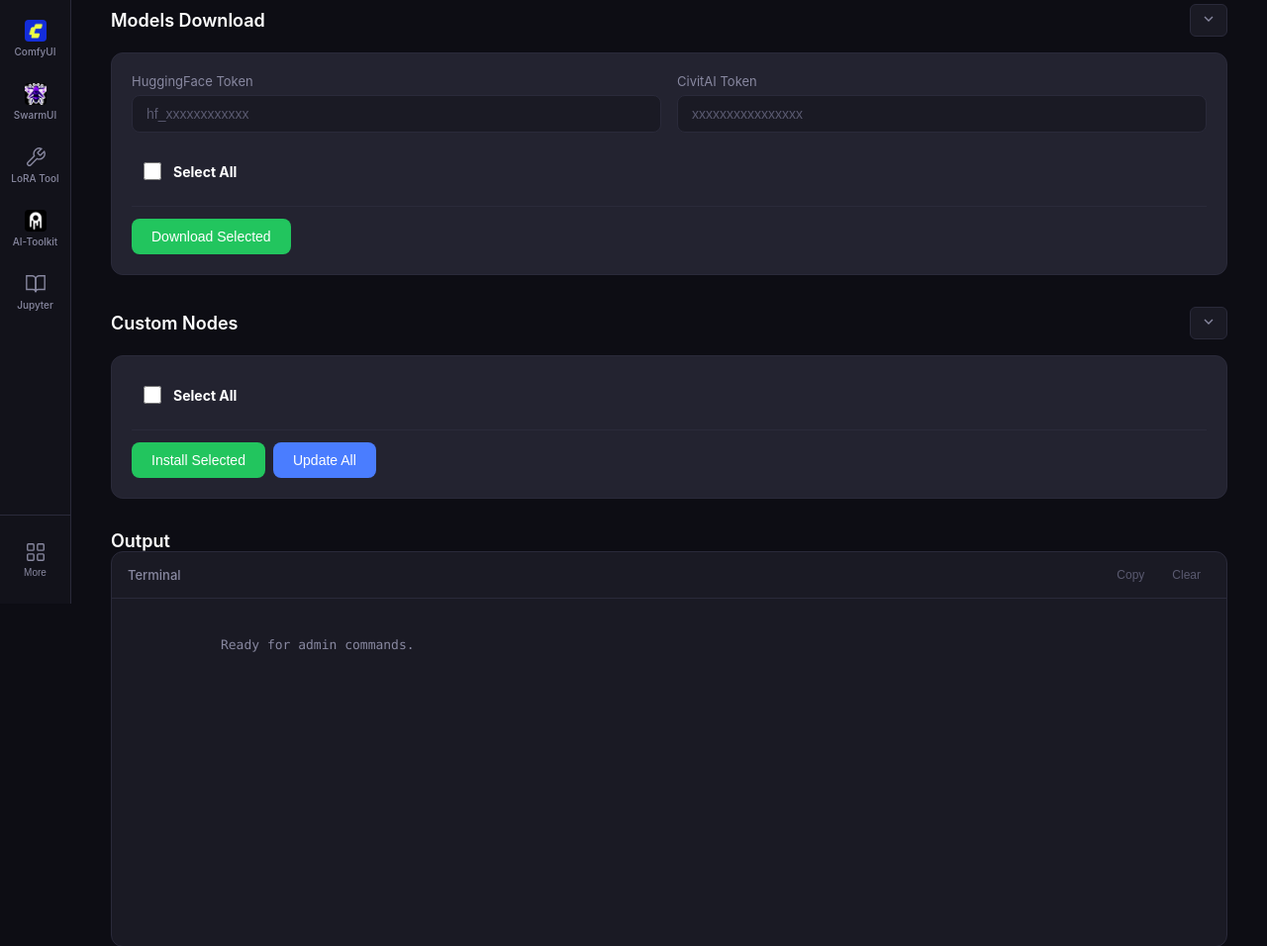
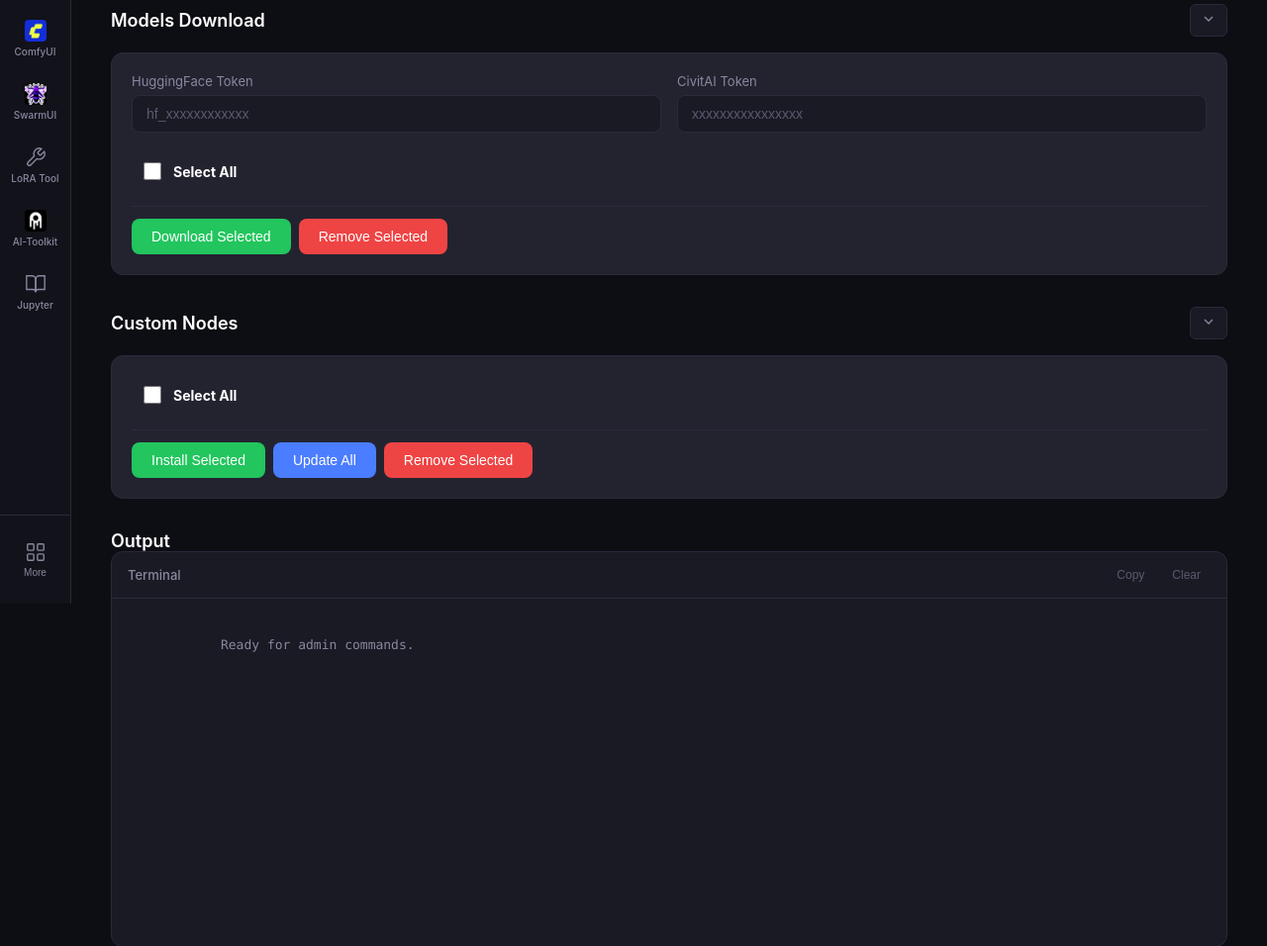
Before and after one commit to razvanmatei-sf/runpod-ggs, a Flask app: template server/templates/admin.html in a window 1280 px wide. Shown: the part 190-1146 px from the top of the page at 99% size. Run offline with Flask 3, Linux system fonts and the light colour scheme; the template is opened without the code that fills it, so the values that code supplies are empty.

Commit message:
Add remove buttons for models and custom nodes, fix custom nodes install

```diff
--- a/server/templates/admin.html
+++ b/server/templates/admin.html
@@ -146,6 +146,13 @@
             >
                 Download Selected
             </button>
+            <button
+                type="button"
+                class="tool-btn tool-btn-stop"
+                onclick="removeModels()"
+            >
+                Remove Selected
+            </button>
         </div>
     </div>
 </section>
@@ -218,6 +225,13 @@
                 onclick="updateAllNodes()"
             >
                 Update All
+            </button>
+            <button
+                type="button"
+                class="tool-btn tool-btn-stop"
+                onclick="removeNodes()"
+            >
+                Remove Selected
             </button>
         </div>
     </div>
@@ -500,7 +514,7 @@
         fetch("/custom_nodes_action", {
             method: "POST",
             headers: { "Content-Type": "application/json" },
-            body: JSON.stringify({ action: "install", nodes: selected }),
+            body: JSON.stringify({ action: "install" }),
         })
             .then((response) => response.json())
             .then((data) => {
@@ -529,6 +543,50 @@
                     terminal.textContent += `Error: ${data.message}\n`;
                 }
             });
+    }
+
+    function removeModels() {
+        const selected = Array.from(
+            document.querySelectorAll(".model-checkbox:checked"),
+        ).map((cb) => cb.value);
+        if (selected.length === 0) {
+            alert("Please select at least one model pack to remove.");
+            return;
+        }
+
+        if (
+            !confirm(
+                `Are you sure you want to remove ${selected.length} model pack(s)?`,
+            )
+        ) {
+            return;
+        }
+
+        const terminal = document.getElementById("admin-terminal");
+        terminal.textContent = `Removing selected models...\n`;
+        terminal.textContent += `Note: Model removal is not yet implemented.\n`;
+    }
+
+    function removeNodes() {
+        const selected = Array.from(
+            document.querySelectorAll(".node-checkbox:checked"),
+        ).map((cb) => cb.value);
+        if (selected.length === 0) {
+            alert("Please select at least one custom node to remove.");
+            return;
+        }
+
+        if (
+            !confirm(
+                `Are you sure you want to remove ${selected.length} custom node(s)?`,
+            )
+        ) {
+            return;
+        }
+
+        const terminal = document.getElementById("admin-terminal");
+        terminal.textContent = `Removing selected custom nodes...\n`;
+        terminal.textContent += `Note: Node removal is not yet implemented.\n`;
     }
 
     function startPollingLogs() {
```
